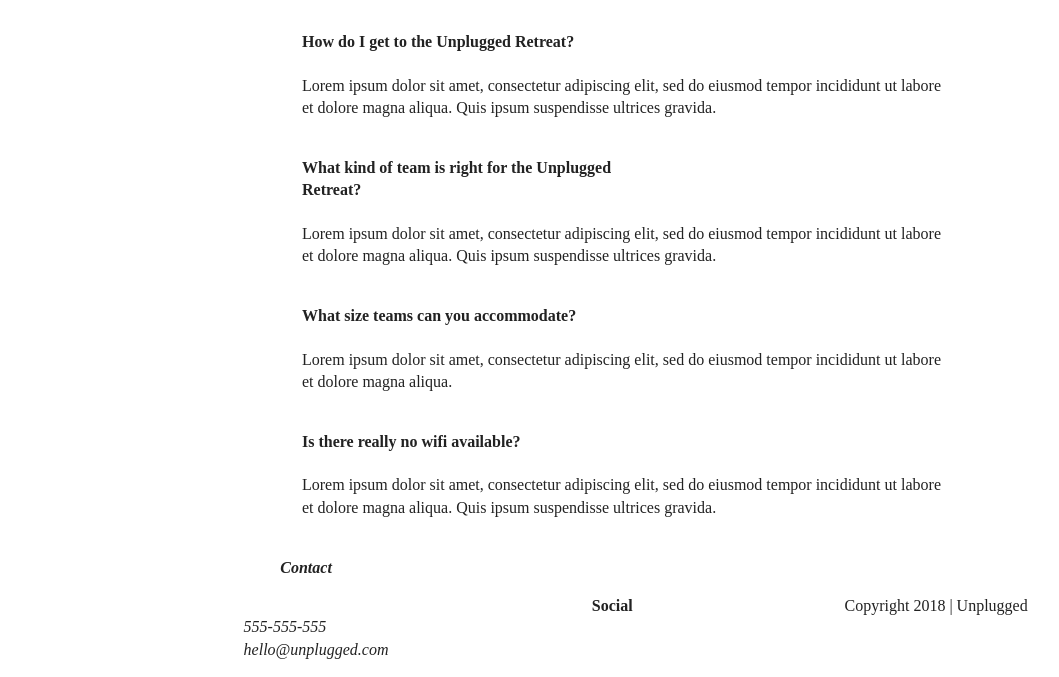
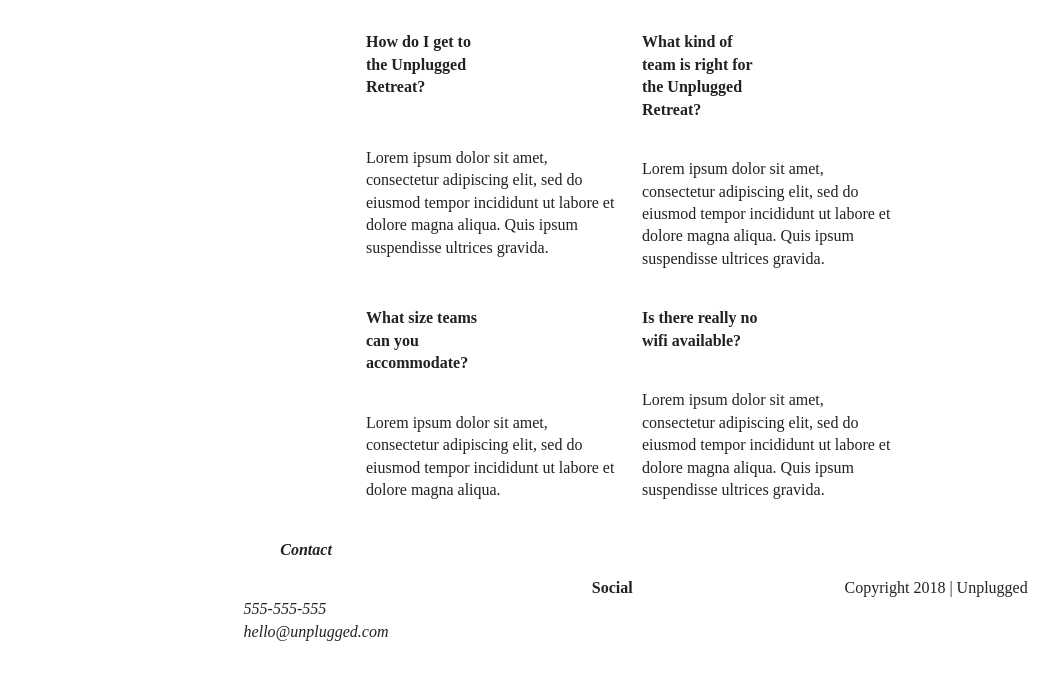
Before and after one commit to JLine79/unplugged-retreat, a plain HTML site: page faq/index.html in a window 1280 px wide. Shown: the part 257-934 px from the top of the page, without its empty margins (18-1077 px from the left). Drawn offline with nearby package versions, Linux system fonts and the light colour scheme; files whose address does not match are found by name.

Commit message:
updated FAQ css with flexbox properties and padding

```diff
--- a/css/main.css
+++ b/css/main.css
@@ -549,7 +549,19 @@ aside{
 /* ============================================================================
   FAQ
   ===========================================================================*/
+  .faq .content-wrapper{
+    display: flex;
+    flex-flow: row wrap;
+    max-width: 640px;
+    justify-content: center;
+  }
 
+  .faq-content{
+    display: flex;
+    flex-flow: row wrap;
+    width: 40%;
+    padding-left: 20px;
+  }
 
 }
 
```
